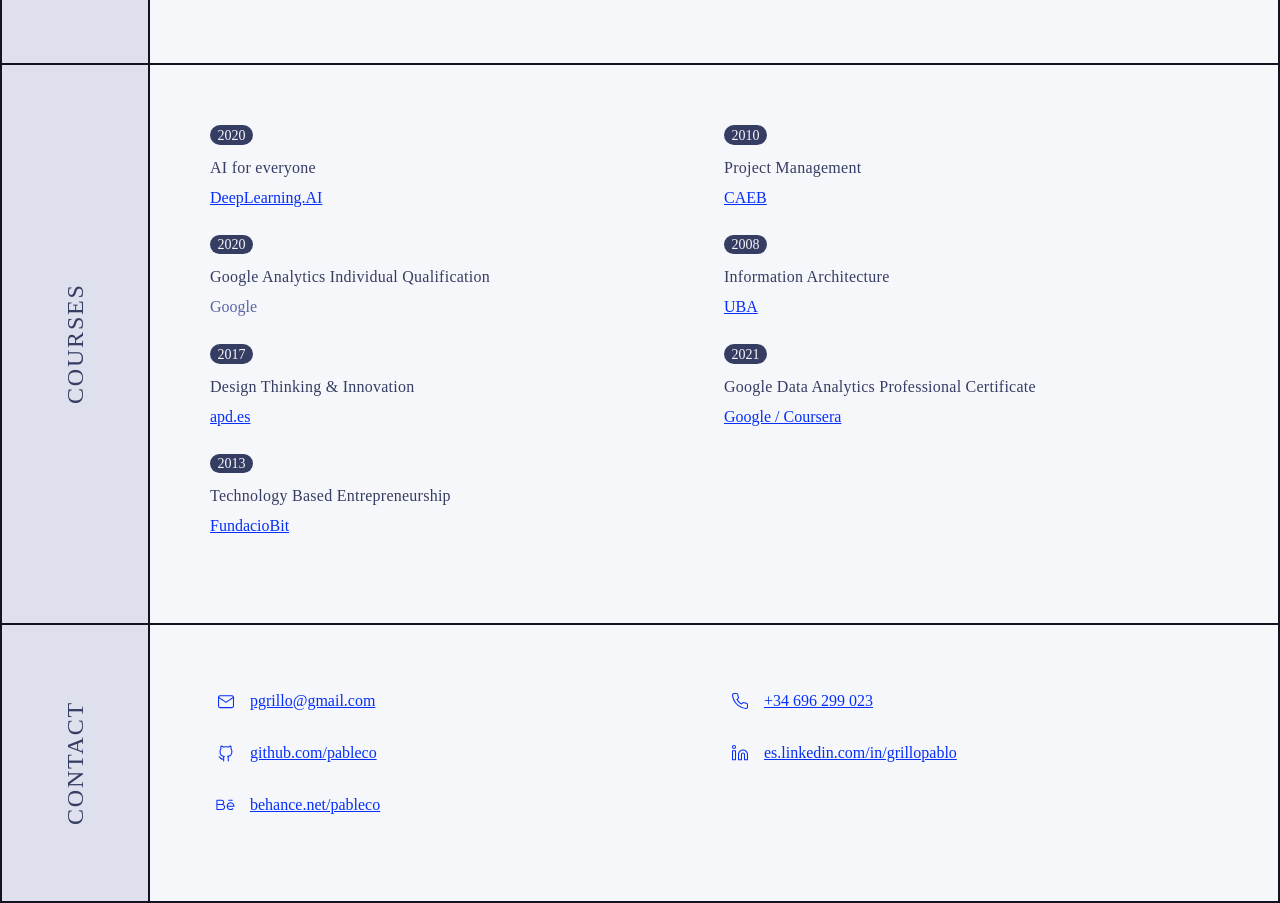
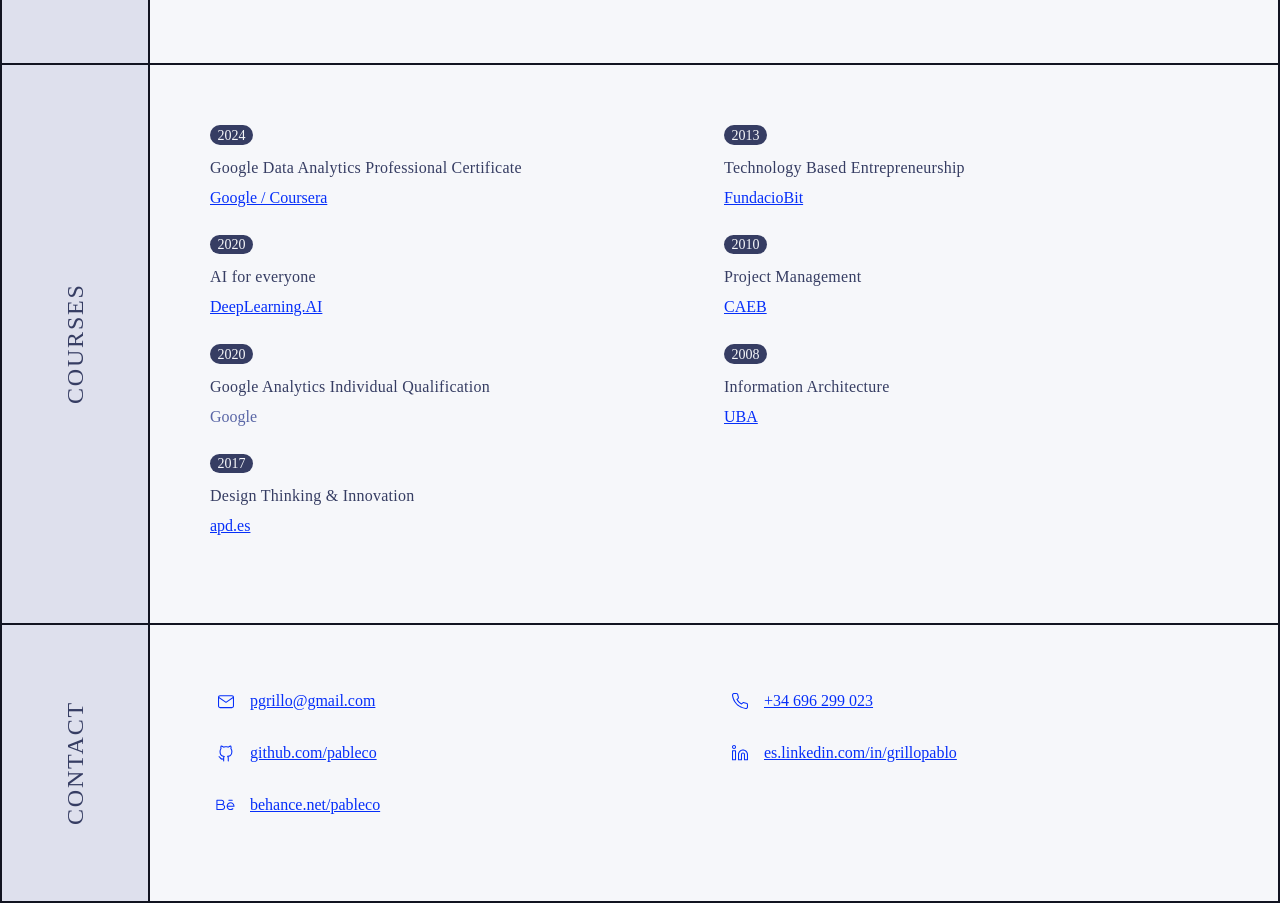
Before and after one commit to pableco/pablogrillo, a Next.js app: page / in a window 1280 px wide. Shown: the part 2140-3043 px from the top of the page. Built offline with nearby package versions, Linux system fonts and the light colour scheme; a web font is replaced by a local one.

Commit message:
content(split): sort formacion

```diff
--- a/src/pages/index.js
+++ b/src/pages/index.js
@@ -200,6 +200,11 @@
                     </SectionTitleCss>
                     <SectionContentCss>
                         <dl>
+                            <Typo.YearCss>2024</Typo.YearCss>
+                            <dd>
+                                <Typo.H4>Google Data Analytics Professional Certificate</Typo.H4>
+                                <Typo.P><a href='https://www.coursera.org/professional-certificates/google-data-analytics'>Google / Coursera</a></Typo.P>
+                            </dd>
                             <Typo.YearCss>2020</Typo.YearCss>
                             <dd>
                                 <Typo.H4>AI for everyone</Typo.H4>
@@ -215,13 +220,13 @@
                                 <Typo.H4>Design Thinking & Innovation</Typo.H4>
                                 <Typo.P><a href='https://www.apd.es/'>apd.es</a></Typo.P>
                             </dd>
+                        </dl>
+                        <dl>
                             <Typo.YearCss>2013</Typo.YearCss>
                             <dd>
                                 <Typo.H4>Technology Based Entrepreneurship</Typo.H4>
                                 <Typo.P><a href='https://www.fundaciobit.org/'>FundacioBit</a></Typo.P>
                             </dd>
-                        </dl>
-                        <dl>
                             <Typo.YearCss>2010</Typo.YearCss>
                             <dd>
                                 <Typo.H4>Project Management</Typo.H4>
@@ -231,11 +236,6 @@
                             <dd>
                                 <Typo.H4>Information Architecture</Typo.H4>
                                 <Typo.P><a href='https://www.uba.ar/'>UBA</a></Typo.P>
-                            </dd>
-                            <Typo.YearCss>2021</Typo.YearCss>
-                            <dd>
-                                <Typo.H4>Google Data Analytics Professional Certificate</Typo.H4>
-                                <Typo.P><a href='https://www.coursera.org/professional-certificates/google-data-analytics'>Google / Coursera</a></Typo.P>
                             </dd>
                         </dl>
                     </SectionContentCss>
```
